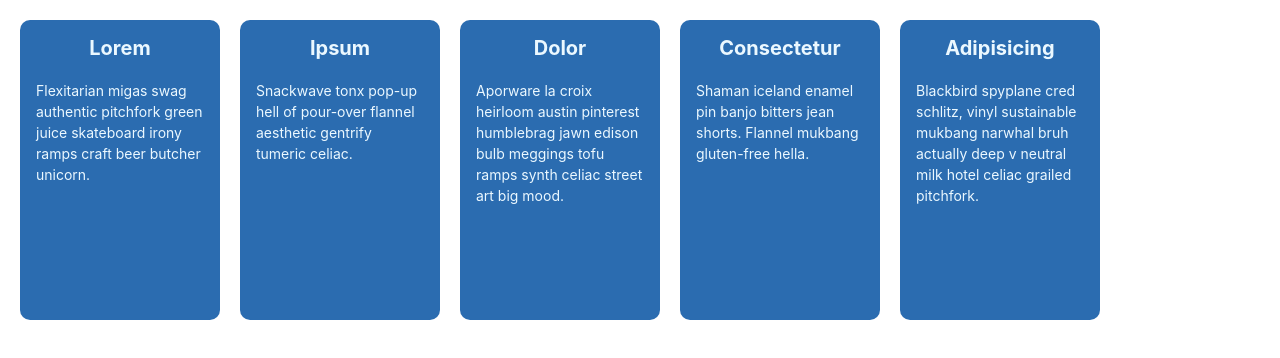
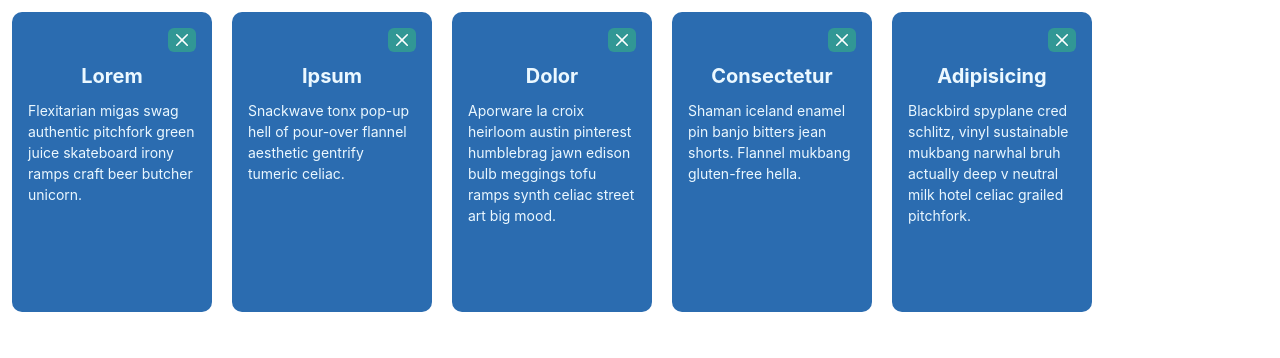
Before and after one commit to EdwinSch/custom-widgets-poc, a React (Vite) app: page / in a window 1280 px wide. Shown: the top 358 px of the page. Built offline with nearby package versions, Linux system fonts and the light colour scheme.

Commit message:
add: close buttons and chakra icons libr

```diff
--- a/package.json
+++ b/package.json
@@ -10,6 +10,7 @@
     "preview": "vite preview"
   },
   "dependencies": {
+    "@chakra-ui/icons": "^2.0.19",
     "@chakra-ui/react": "^2.6.1",
     "@emotion/react": "^11.11.0",
     "@emotion/styled": "^11.11.0",
--- a/src/App.jsx
+++ b/src/App.jsx
@@ -10,7 +10,7 @@ function App() {
   // const [count, setCount] = useState(0)
 
   return (
-    <Box as="main" p={5}>
+    <Box as="main" p={3}>
       <Flex flexWrap="wrap" gap={5}>
         {widgets.map((widget) => {
           return <Widget key={widget.id} {...widget} />;
--- a/src/components/Widget.jsx
+++ b/src/components/Widget.jsx
@@ -1,4 +1,5 @@
-import { Box, Heading, Text } from "@chakra-ui/react";
+import { Box, Heading, Text, Button, Flex } from "@chakra-ui/react";
+import { CloseIcon } from "@chakra-ui/icons";
 
 const Widget = ({ name, type, content }) => {
   return (
@@ -10,12 +11,22 @@ const Widget = ({ name, type, content }) => {
       background="blue.600"
       color="blue.50"
     >
-      <Heading as="h2" size="md" textAlign="center" textTransform="capitalize">
+      <Flex justifyContent="flex-end">
+        <Button colorScheme="teal" size="xs">
+          <CloseIcon />
+        </Button>
+      </Flex>
+
+      <Heading
+        as="h2"
+        size="md"
+        my={3}
+        textAlign="center"
+        textTransform="capitalize"
+      >
         {name}
       </Heading>
-      <Text pt={5} fontSize="sm">
-        {content}
-      </Text>
+      <Text fontSize="sm">{content}</Text>
     </Box>
   );
 };
```
Also changed, not shown: 1 other file (tests, documents, lock files or other folders).
